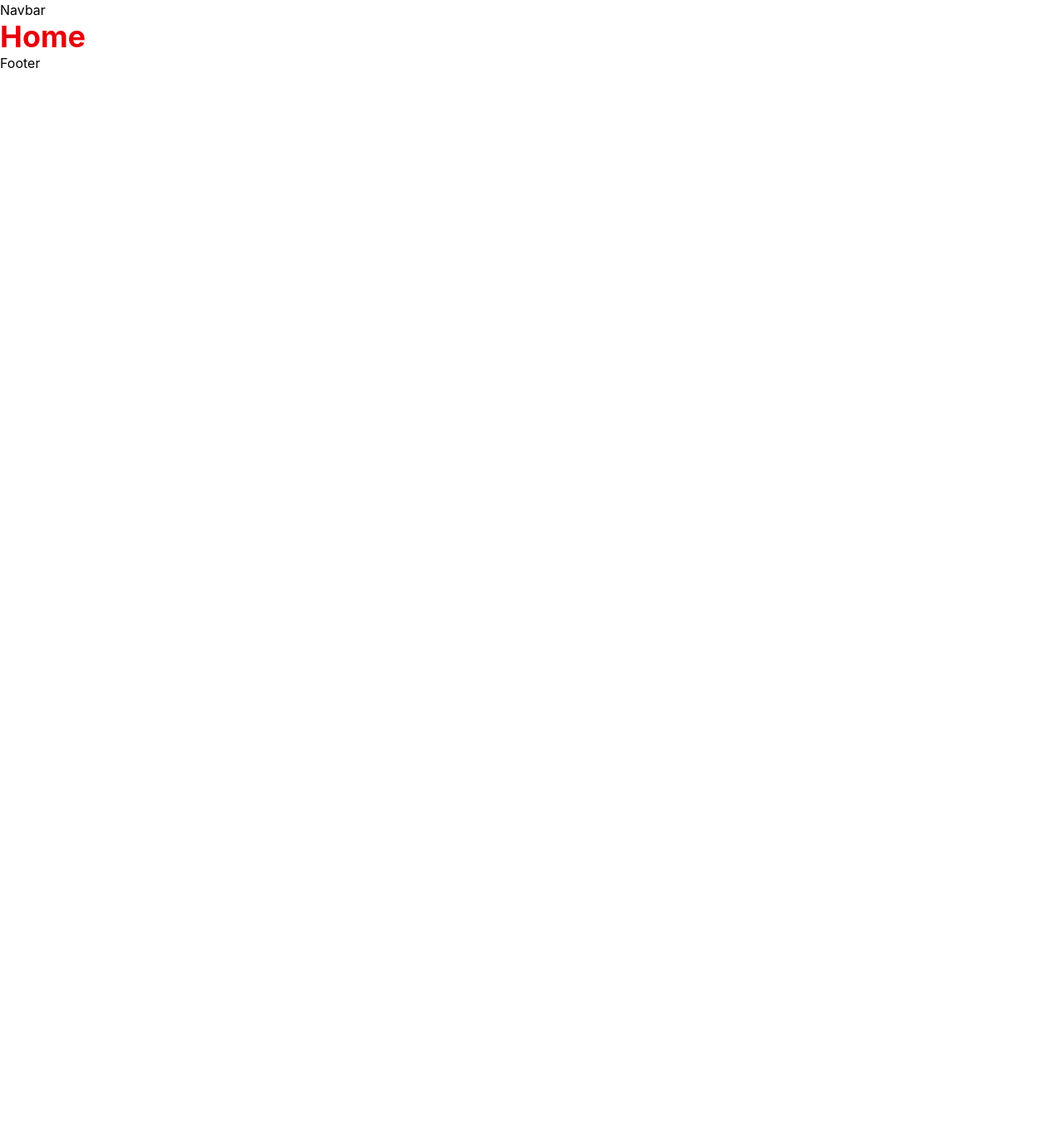
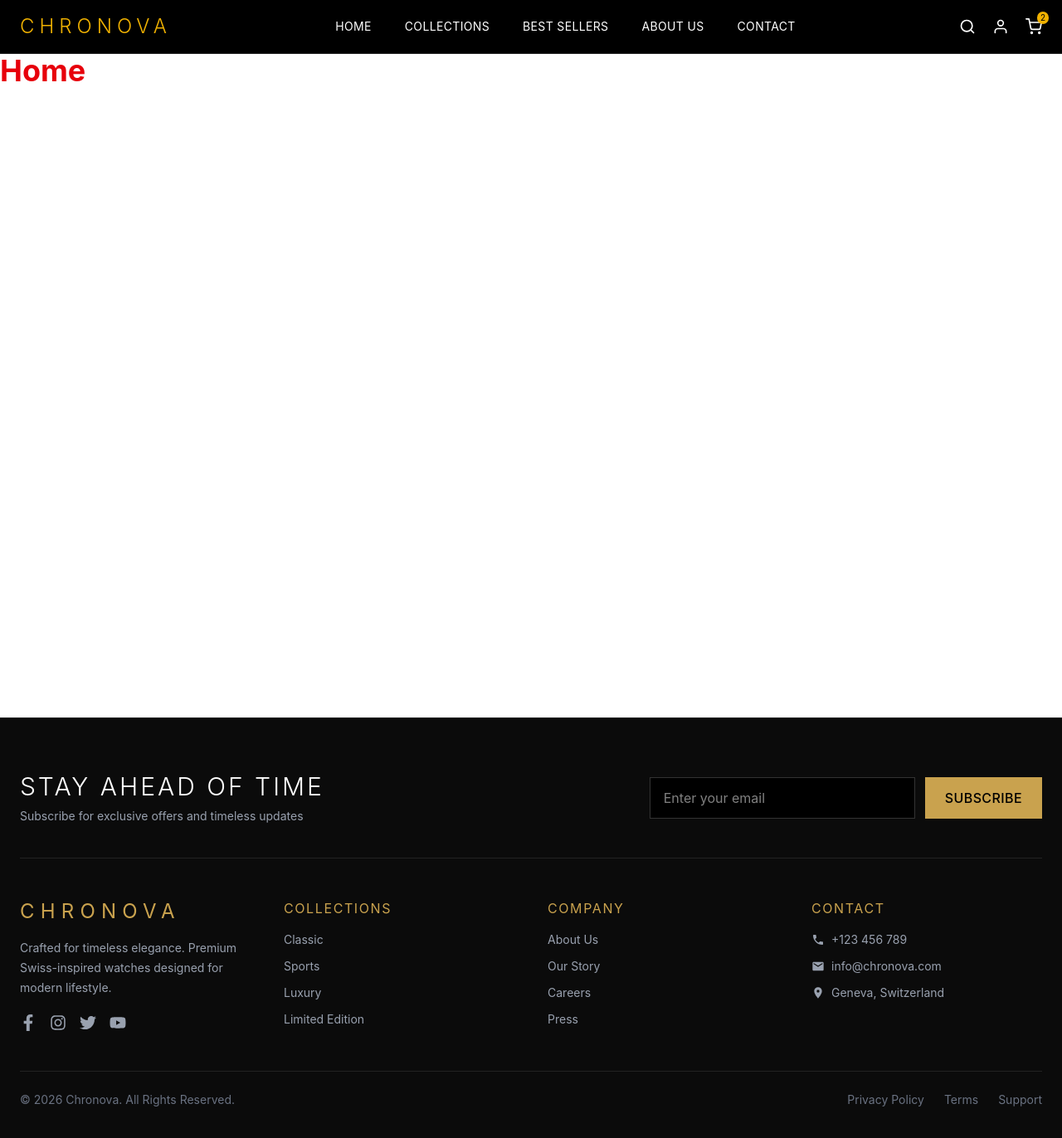
Before and after one commit to israt83/E-Commerce-Landing-Page, a React (Vite) app: page / in a window 1280 px wide. Shown: the top 1372 px of the page at 83% size. Before the commit the page ends 800 px from the top, so only its background shows below. Built offline with nearby package versions, Linux system fonts and the light colour scheme.

Commit message:
add navbar and footer UI

```diff
--- a/src/components/common/Footer.jsx
+++ b/src/components/common/Footer.jsx
@@ -1,9 +1,113 @@
+import {
+  FaFacebookF,
+  FaInstagram,
+  FaTwitter,
+  FaYoutube,
+} from "react-icons/fa";
 
+import { MdEmail, MdPhone, MdLocationOn } from "react-icons/md";
 
-const Footer = () => {
+export default function Footer() {
   return (
-    <div>Footer</div>
-  )
+    <footer className="bg-[#0B0B0B] text-white border-t border-white/10">
+      <div className="max-w-7xl mx-auto px-6 py-16">
+
+        {/* Newsletter Section */}
+        <div className="flex flex-col lg:flex-row items-center justify-between gap-6 border-b border-white/10 pb-10">
+          <div>
+            <h2 className="text-2xl md:text-3xl font-light tracking-widest">
+              STAY AHEAD OF TIME
+            </h2>
+            <p className="text-gray-400 text-sm mt-2">
+              Subscribe for exclusive offers and timeless updates
+            </p>
+          </div>
+
+          <div className="flex w-full lg:w-auto gap-3">
+            <input
+              type="email"
+              placeholder="Enter your email"
+              className="w-full lg:w-[320px] px-4 py-3 bg-black border border-white/20 focus:outline-none focus:border-[#C9A24E]"
+            />
+            <button className="px-6 py-3 bg-[#C9A24E] text-black font-medium tracking-wide hover:bg-[#b8943f] transition">
+              SUBSCRIBE
+            </button>
+          </div>
+        </div>
+
+        {/* Main Footer Grid */}
+        <div className="grid grid-cols-1 md:grid-cols-2 lg:grid-cols-4 gap-10 mt-12">
+
+          {/* Brand */}
+          <div>
+            <h1 className="text-2xl tracking-[0.3em] text-[#C9A24E]">
+              CHRONOVA
+            </h1>
+            <p className="text-gray-400 text-sm mt-4 leading-6">
+              Crafted for timeless elegance. Premium Swiss-inspired watches
+              designed for modern lifestyle.
+            </p>
+
+            <div className="flex gap-4 mt-5 text-gray-400">
+              <FaFacebookF className="w-5 h-5 hover:text-[#C9A24E] cursor-pointer" />
+              <FaInstagram className="w-5 h-5 hover:text-[#C9A24E] cursor-pointer" />
+              <FaTwitter className="w-5 h-5 hover:text-[#C9A24E] cursor-pointer" />
+              <FaYoutube className="w-5 h-5 hover:text-[#C9A24E] cursor-pointer" />
+            </div>
+          </div>
+
+          {/* Collections */}
+          <div>
+            <h3 className="text-[#C9A24E] tracking-widest mb-4">COLLECTIONS</h3>
+            <ul className="space-y-3 text-gray-400 text-sm">
+              <li className="hover:text-white cursor-pointer">Classic</li>
+              <li className="hover:text-white cursor-pointer">Sports</li>
+              <li className="hover:text-white cursor-pointer">Luxury</li>
+              <li className="hover:text-white cursor-pointer">Limited Edition</li>
+            </ul>
+          </div>
+
+          {/* Company */}
+          <div>
+            <h3 className="text-[#C9A24E] tracking-widest mb-4">COMPANY</h3>
+            <ul className="space-y-3 text-gray-400 text-sm">
+              <li className="hover:text-white cursor-pointer">About Us</li>
+              <li className="hover:text-white cursor-pointer">Our Story</li>
+              <li className="hover:text-white cursor-pointer">Careers</li>
+              <li className="hover:text-white cursor-pointer">Press</li>
+            </ul>
+          </div>
+
+          {/* Contact */}
+          <div>
+            <h3 className="text-[#C9A24E] tracking-widest mb-4">CONTACT</h3>
+
+            <div className="space-y-3 text-gray-400 text-sm">
+              <p className="flex items-center gap-2">
+                <MdPhone className="w-4 h-4" /> +123 456 789
+              </p>
+              <p className="flex items-center gap-2">
+                <MdEmail className="w-4 h-4" /> info@chronova.com
+              </p>
+              <p className="flex items-center gap-2">
+                <MdLocationOn className="w-4 h-4" /> Geneva, Switzerland
+              </p>
+            </div>
+          </div>
+        </div>
+
+        {/* Bottom Bar */}
+        <div className="border-t border-white/10 mt-12 pt-6 flex flex-col md:flex-row justify-between items-center text-gray-500 text-sm">
+          <p>© 2026 Chronova. All Rights Reserved.</p>
+
+          <div className="flex gap-6 mt-3 md:mt-0">
+            <span className="hover:text-white cursor-pointer">Privacy Policy</span>
+            <span className="hover:text-white cursor-pointer">Terms</span>
+            <span className="hover:text-white cursor-pointer">Support</span>
+          </div>
+        </div>
+
+      </div>
+    </footer>
+  );
 }
-
-export default Footer
--- a/src/components/common/Navbar.jsx
+++ b/src/components/common/Navbar.jsx
@@ -1,9 +1,62 @@
+import { useState } from "react";
+import {
+  FiSearch,
+  FiUser,
+  FiShoppingCart,
+  FiMenu,
+  FiX,
+} from "react-icons/fi";
 
+export default function Navbar() {
+  const [open, setOpen] = useState(false);
 
-const Navbar = () => {
   return (
-    <div>Navbar</div>
-  )
+    <header className="w-full bg-black text-white border-b border-white/10">
+      <div className="max-w-7xl mx-auto flex items-center justify-between px-6 py-4">
+
+        {/* Logo */}
+        <div className="text-2xl tracking-[6px] font-light text-yellow-500">
+          CHRONOVA
+        </div>
+
+        {/* Desktop Menu */}
+        <nav className="hidden md:flex items-center gap-10 text-sm tracking-wide">
+          <a className="hover:text-yellow-500 transition" href="#">HOME</a>
+          <a className="hover:text-yellow-500 transition" href="#">COLLECTIONS</a>
+          <a className="hover:text-yellow-500 transition" href="#">BEST SELLERS</a>
+          <a className="hover:text-yellow-500 transition" href="#">ABOUT US</a>
+          <a className="hover:text-yellow-500 transition" href="#">CONTACT</a>
+        </nav>
+
+        {/* Icons */}
+        <div className="flex items-center gap-5">
+          <FiSearch className="w-5 h-5 cursor-pointer hover:text-yellow-500" />
+          <FiUser className="w-5 h-5 cursor-pointer hover:text-yellow-500" />
+
+          <div className="relative cursor-pointer">
+            <FiShoppingCart className="w-5 h-5 hover:text-yellow-500" />
+            <span className="absolute -top-2 -right-2 text-[10px] bg-yellow-500 text-black rounded-full px-1">
+              2
+            </span>
+          </div>
+
+          {/* Mobile Menu Button */}
+          <button className="md:hidden" onClick={() => setOpen(!open)}>
+            {open ? <FiX /> : <FiMenu />}
+          </button>
+        </div>
+      </div>
+
+      {/* Mobile Menu */}
+      {open && (
+        <div className="md:hidden px-6 pb-4 space-y-3 text-sm">
+          <a className="block hover:text-yellow-500">HOME</a>
+          <a className="block hover:text-yellow-500">COLLECTIONS</a>
+          <a className="block hover:text-yellow-500">BEST SELLERS</a>
+          <a className="block hover:text-yellow-500">ABOUT US</a>
+          <a className="block hover:text-yellow-500">CONTACT</a>
+        </div>
+      )}
+    </header>
+  );
 }
-
-export default Navbar
--- a/src/layouts/MainLayout.jsx
+++ b/src/layouts/MainLayout.jsx
@@ -5,11 +5,13 @@ import Footer from "../components/common/Footer";
 const MainLayout = () => {
   return (
     <div>
-      <Navbar/>
+      <Navbar />
 
-      <Outlet />
+      <main className="min-h-screen bg-white text-black dark:bg-black dark:text-white transition-all duration-300">
+        <Outlet />
+      </main>
 
-      <Footer/>
+      <Footer />
     </div>
   );
 };
```
Also changed, not shown: src/App.css (deleted, +0 -184 lines).
